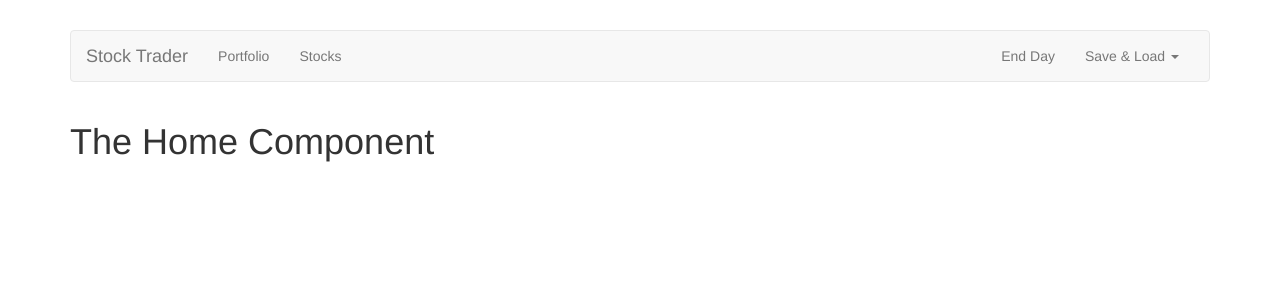
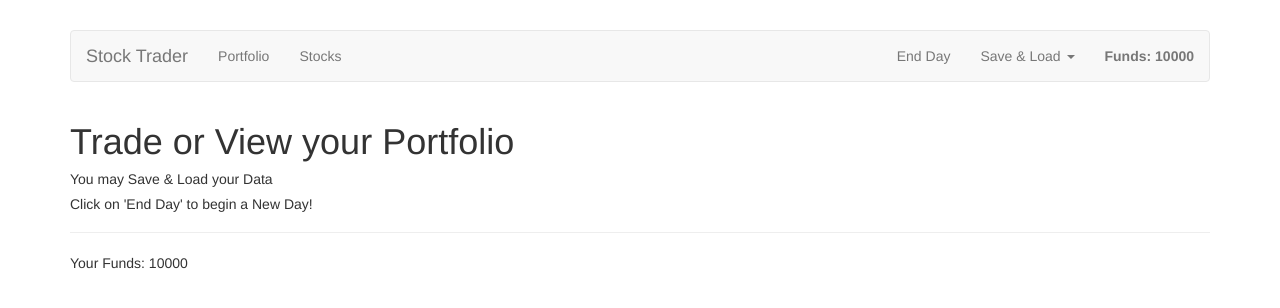
Before and after one commit to igorroncevic/vue-simple-stock-trading, a Vue app: page / in a window 1280 px wide. Shown: the top 308 px of the page. Built offline with nearby package versions, Linux system fonts and the light colour scheme.

Commit message:
Vuex implemented

```diff
--- a/src/App.vue
+++ b/src/App.vue
@@ -14,6 +14,9 @@
 export default {
   components: {
     appHeader: Header
+  },
+  created(){
+     this.$store.dispatch('initStocks')
   }
 };
 </script>
--- a/src/components/Header.vue
+++ b/src/components/Header.vue
@@ -14,6 +14,7 @@
             <a>Stocks</a>
           </router-link>
         </ul>
+        <strong class="navbar-text navbar-right">Funds: {{funds}}</strong>
         <ul class="nav navbar-nav navbar-right">
           <li>
             <a href="#">End Day</a>
@@ -31,8 +32,8 @@
               <span class="caret"></span>
             </a>
             <div class="dropdown-menu">
-                <a class="dropdown-item" href="#">Save Data</a>
-                <a class="dropdown-item" href="#">Load Data</a>
+              <a class="dropdown-item" href="#">Save Data</a>
+              <a class="dropdown-item" href="#">Load Data</a>
             </div>
           </li>
         </ul>
@@ -43,7 +44,11 @@
 
 <script>
 export default {
-
+   computed: {
+      funds(){
+         return this.$store.getters.funds
+      }
+   }
 };
 </script>
 
--- a/src/components/Home.vue
+++ b/src/components/Home.vue
@@ -1,15 +1,22 @@
 <template>
   <div>
-     <h1>The Home Component</h1>
+    <h1>Trade or View your Portfolio</h1>
+    <h5>You may Save & Load your Data</h5>
+    <h5>Click on 'End Day' to begin a New Day!</h5>
+    <hr />
+    <p>Your Funds: {{funds}}</p>
   </div>
 </template>
 
 <script>
 export default {
-
-}
+   computed: {
+      funds(){
+         return this.$store.getters.funds
+      }
+   }
+};
 </script>
 
 <style>
-
 </style>
--- a/src/components/portfolio/Portfolio.vue
+++ b/src/components/portfolio/Portfolio.vue
@@ -1,15 +1,24 @@
 <template>
   <div>
-     <h1>The Portfolio Component</h1>
+    <app-stock v-for="stock in stocks" :key="stock.id" :stock="stock"></app-stock>
   </div>
 </template>
 
 <script>
+import { mapGetters } from "vuex";
+import Stock from "./Stock.vue";
+
 export default {
-
-}
+  computed: {
+    ...mapGetters({
+      stocks: "stockPortfolio"
+    })
+  },
+  components: {
+    appStock: Stock
+  }
+};
 </script>
 
 <style>
-
 </style>
--- a/src/components/portfolio/Stock.vue
+++ b/src/components/portfolio/Stock.vue
@@ -1,15 +1,68 @@
 <template>
-  <div>
-     <h1>The Stock Component</h1>
+  <div class="col-sm-6 col-md-4">
+    <div class="panel panel-info">
+      <div class="panel-heading">
+        <h3 class="panel-title">
+          {{stock.name}}
+          <small>(Price: {{stock.price}}) | Quantity: {{ stock.quantity }}</small>
+        </h3>
+      </div>
+      <div class="panel-body">
+        <div class="pull-left">
+          <input
+            class="form-control"
+            type="number"
+            placeholder="Quantity"
+            v-model="quantity"
+            :class="{danger: insufficientQuantity}"
+          />
+        </div>
+        <div class="pull-right">
+          <button
+            class="btn btn-danger"
+            @click="sellStock"
+            :disabled="quantity <= 0 || insufficientQuantity"
+          >{{insufficientQuantity ? 'Not enough' : 'Sell'}}</button>
+        </div>
+      </div>
+    </div>
   </div>
 </template>
 
 <script>
+import { mapActions } from "vuex";
+
 export default {
-
-}
+  props: ["stock"],
+  data() {
+    return {
+      quantity: 0
+    };
+  },
+  computed: {
+    insufficientQuantity() {
+      return this.quantity > this.stock.quantity;
+    }
+  },
+  methods: {
+    ...mapActions({
+      placeSellOrder: "sellStock" //mapiran na onaj iz store-a
+    }),
+    sellStock() {
+      const order = {
+        stockId: this.stock.id,
+        stockPrice: this.stock.price,
+        quantity: this.quantity
+      };
+      this.placeSellOrder(order); //umjesto this.$store.dispatch
+      this.quantity = 0;
+    }
+  }
+};
 </script>
 
-<style>
-
+<style scoped>
+.danger {
+  border: 1px solid red;
+}
 </style>
--- a/src/components/stocks/Stock.vue
+++ b/src/components/stocks/Stock.vue
@@ -9,12 +9,21 @@
       </div>
       <div class="panel-body">
         <div class="pull-left">
-          <input class="form-control" type="number" placeholder="Quantity" v-model="quantity" />
+          <input
+            class="form-control"
+            type="number"
+            placeholder="Quantity"
+            v-model="quantity"
+            :class="{danger: insufficientFunds}
+          "
+          />
         </div>
         <div class="pull-right">
-          <button class="btn btn-success"
+          <button
+            class="btn btn-success"
             @click="buyStock"
-          :disabled="quantity <= 0">Buy</button>
+            :disabled="quantity <= 0 || insufficientFunds"
+          >{{insufficientFunds ? 'Not enough' : 'Buy'}}</button>
         </div>
       </div>
     </div>
@@ -23,27 +32,37 @@
 
 <script>
 export default {
-   props:[
-      'stock',
-   ],
-   data(){
-      return{
-         quantity: 0,
+  props: ["stock"],
+  data() {
+    return {
+      quantity: 0
+    };
+  },
+  computed: {
+    funds() {
+      return this.$store.getters.funds;
+    },
+
+    insufficientFunds() {
+      return this.quantity * this.stock.price > this.funds;
     }
   },
   methods: {
-      buyStock(){
+    buyStock() {
       const order = {
         stockId: this.stock.id,
         stockPrice: this.stock.price,
-            quantity: this.quantity,
+        quantity: this.quantity
       };
-         console.log(order)
-         this.quantity = 0
+      this.$store.dispatch("buyStock", order);
+      this.quantity = 0;
     }
   }
 };
 </script>
 
-<style>
+<style scoped>
+.danger {
+  border: 1px solid red;
+}
 </style>
--- a/src/components/stocks/Stocks.vue
+++ b/src/components/stocks/Stocks.vue
@@ -8,18 +8,13 @@
 import Stock from "./Stock.vue";
 
 export default {
-  data() {
-    return {
-      stocks: [
-        { id: 1, name: "BMW", price: 110 },
-        { id: 2, name: "Google", price: 200 },
-        { id: 3, name: "Apple", price: 250 },
-        { id: 4, name: "Twitter", price: 80 }
-      ]
-    };
-  },
   components: {
     appStock: Stock
+  },
+  computed: {
+     stocks(){
+        return this.$store.getters.stocks;
+     }
   }
 };
 </script>
--- /dev/null
+++ b/src/data/stocks.js
@@ -0,0 +1,6 @@
+export default [
+   { id: 1, name: "BMW", price: 110 },
+   { id: 2, name: "Google", price: 200 },
+   { id: 3, name: "Apple", price: 250 },
+   { id: 4, name: "Twitter", price: 80 }
+];
--- a/src/main.js
+++ b/src/main.js
@@ -3,6 +3,7 @@
 
 import App from './App.vue'
 import { routes } from './routes'
+import store from './store/store'
 
 Vue.use(VueRouter)
 
@@ -15,5 +16,6 @@
 
 new Vue({
    render: h => h(App),
-   router
+   router,
+   store
 }).$mount('#app')
--- /dev/null
+++ b/src/store/modules/portfolio.js
@@ -0,0 +1,60 @@
+const state = {
+   funds: 10000,
+   stocks: []
+};
+
+const mutations = {
+   'BUY_STOCK'(state, { stockId, quantity, stockPrice }) {
+      const record = state.stocks.find(element => element.id == stockId)
+
+      if (record) {
+         record.quantity += quantity
+      } else {
+         state.stocks.push({
+            id: stockId,
+            quantity: quantity
+         })
+      }
+      state.funds -= stockPrice * quantity
+   },
+
+   'SELL_STOCK'(state, { stockId, quantity, stockPrice }) {
+      const record = state.stocks.find(element => element.id == stockId)
+      if (record.quantity > quantity) {
+         record.quantity -= quantity
+      } else {
+         state.stock.splice(state.stocks.indexOf(record), 1)
+      }
+      state.funds += stockPrice * quantity
+   }
+};
+
+const actions = {
+   sellStock({ commit }, order) {
+      commit('SELL_STOCK', order)
+   }
+};
+
+const getters = {
+   stockPortfolio(state, getters) {  //injected getters
+      return state.stocks.map(stock => {
+         const record = getters.stocks.find(element => element.id == stock.id)
+         return {
+            id: stock.id,
+            quantity: stock.quantity,
+            name: record.name,
+            price: record.price
+         }
+      })
+   },
+   funds(state) {
+      return state.funds
+   }
+};
+
+export default {
+   state,
+   mutations,
+   actions,
+   getters
+}
--- /dev/null
+++ b/src/store/modules/stocks.js
@@ -0,0 +1,39 @@
+import stocks from '../../data/stocks';
+
+const state = {
+   stocks: [
+
+   ],
+};
+
+const mutations = {
+   'SET_STOCKS'(state, stocks) {
+      state.stocks = stocks
+   },
+   /* 'RND_STOCKS'(state) {
+
+   }, */
+};
+
+const actions = {
+   buyStock: ({ commit }, order) => {
+      commit('BUY_STOCK', order);   //commit-uje iako je drugi module, ali je global namespace
+   },
+   initStocks: ({ commit }) => {
+      commit('SET_STOCKS', stocks)
+   },
+   randomizeStocks: ({ commit }) => {
+      commit('RND_STOCKS');
+   },
+};
+
+const getters = {
+   stocks: state => { return state.stocks; }
+}
+
+export default{
+   state,
+   mutations,
+   actions,
+   getters
+}
--- /dev/null
+++ b/src/store/store.js
@@ -0,0 +1,14 @@
+import Vue from 'vue';
+import Vuex from 'vuex';
+
+import stocks from './modules/stocks'
+import portfolio from './modules/portfolio'
+
+Vue.use(Vuex);
+
+export default new Vuex.Store({
+   modules: {
+      stocks,
+      portfolio
+   }
+});
```
Lines whose indentation alone changed are shown as unchanged.
